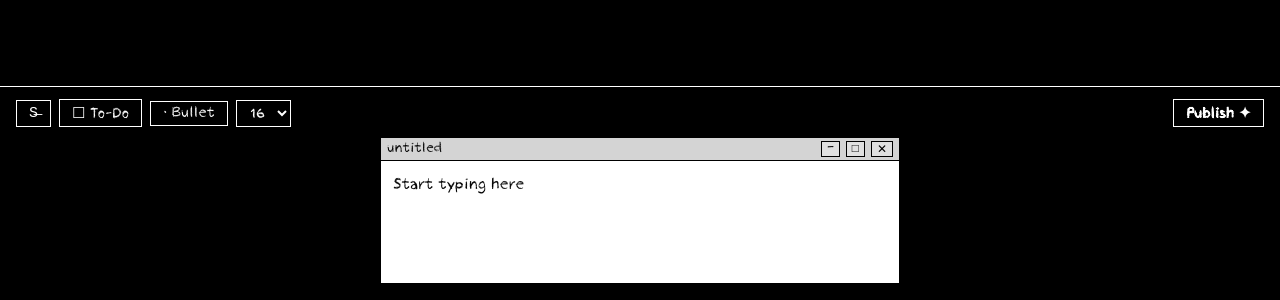
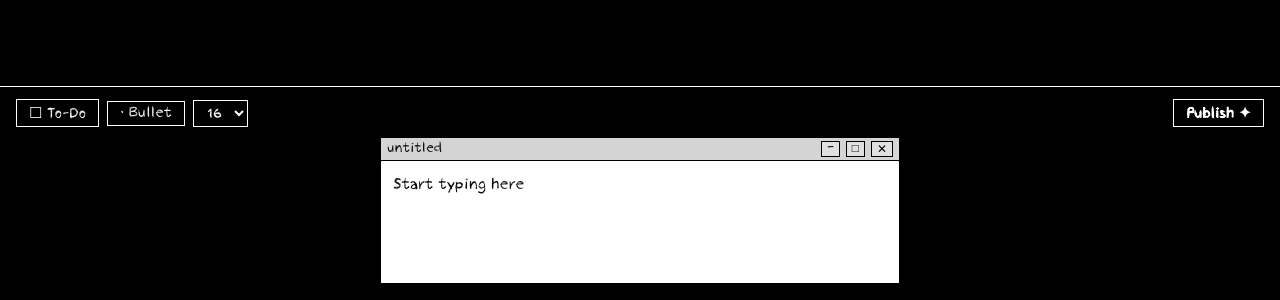
Before and after one commit to sarak-ctrl/my-notes-app, a plain HTML site: page index.html in a window 1280 px wide. Shown: the part 500-800 px from the top of the page. Drawn offline with Linux system fonts and the light colour scheme.

Commit message:
Update index.html

```diff
--- a/index.html
+++ b/index.html
@@ -8,14 +8,11 @@
 </head>
 <body>
 
-  <!-- BACKGROUND CANVAS where published notes appear -->
   <div id="notes-background"></div>
 
-  <!-- BOTTOM PANEL: the typing/keyboard section -->
   <div id="editor-panel">
 
     <div id="toolbar">
-      <button id="btn-strikethrough" title="Strikethrough">S̶</button>
       <button id="btn-todo" title="Add To-Do item">☐ To-Do</button>
       <button id="btn-bullet" title="Bullet point">• Bullet</button>
 
@@ -33,7 +30,6 @@
       <button id="btn-publish">Publish ✦</button>
     </div>
 
-    <!-- The retro window box where you type -->
     <div class="retro-window" id="editor-window">
       <div class="retro-titlebar">
         <span class="retro-title">untitled</span>
```
